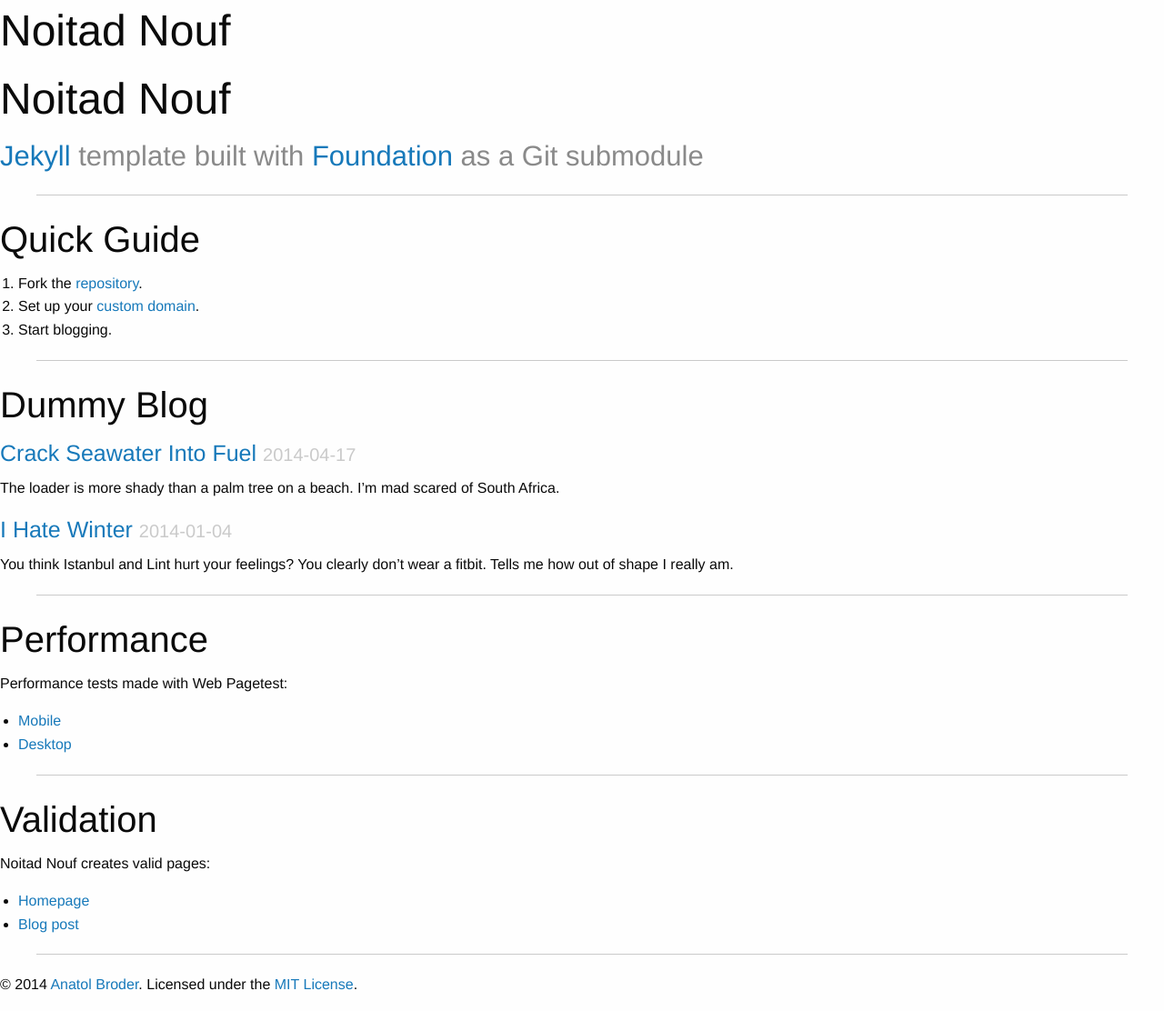
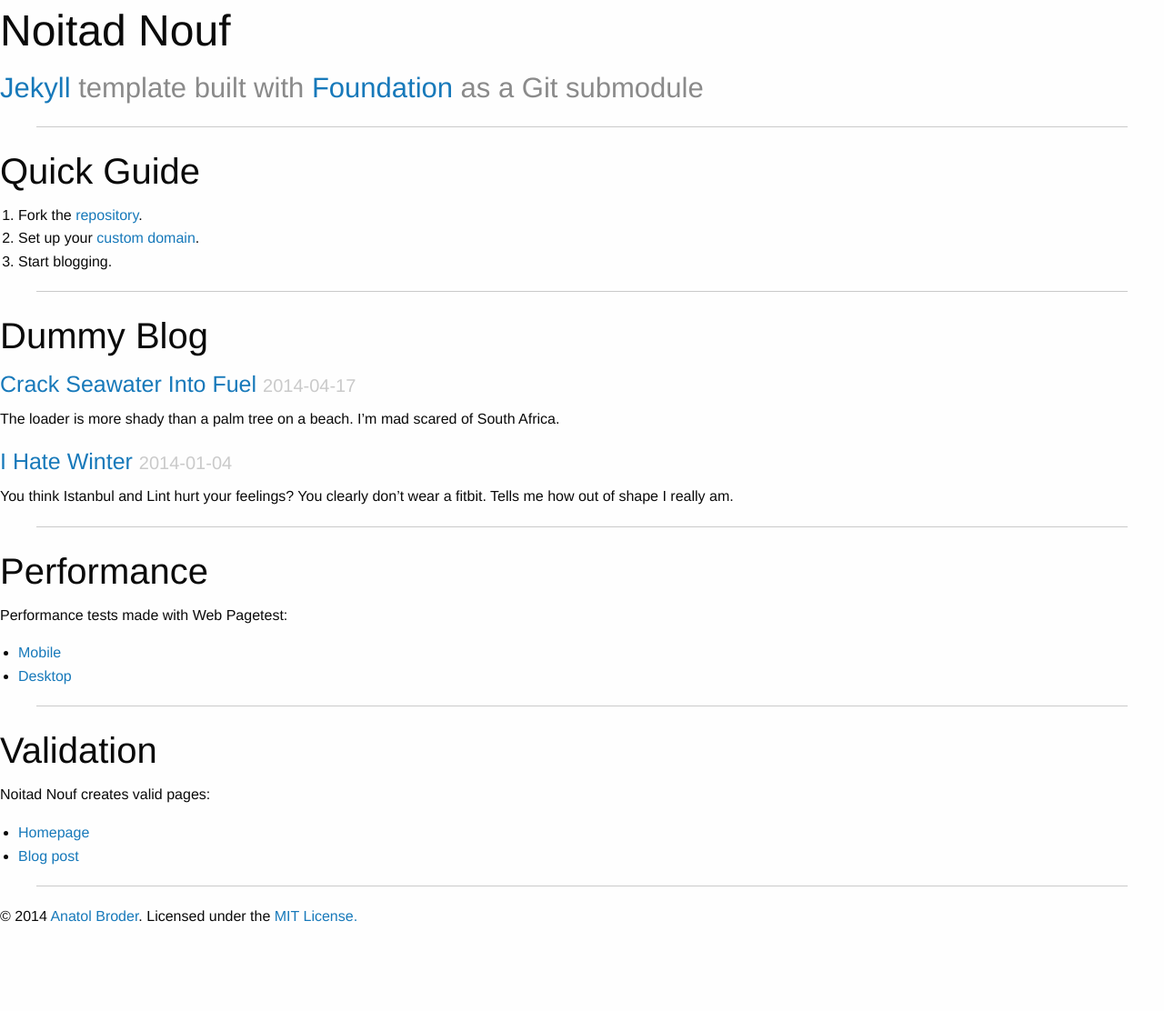
Before and after one commit to doktorbro/jekyll-noita, a Jekyll site: the page built from index.html, in a window 1280 px wide. Shown: the whole page at 91% size. Built offline with Jekyll 4.4.1, drawn with Linux system fonts in a browser that asks for light colours; nearby versions of some CDN libraries; library files that are not in the unit come from our copies; after the commit the page ends 1037 px from its top, so only the background shows below that.

Commit message:
Revert "Fix dot"
This reverts commit 7a62561440e998717720aca7a976cc4deb347b2b.

```diff
--- a/_layouts/default.html
+++ b/_layouts/default.html
@@ -14,18 +14,12 @@
     </div>
   </div>
 
-  <div class="row">
-    <div class="column">
-      <h1>{{ page.title }}</h1>
-    </div>
-  </div>
-
   {{ content }}
 
   <div class="row">
     <div class="column">
       <p>© 2014 <a href="http://penibelst.de/">Anatol Broder</a>. Licensed under
-      the <a href="http://opensource.org/licenses/MIT">MIT License</a>.</p>
+      the <a href="http://opensource.org/licenses/MIT">MIT License.</a></p>
     </div>
   </div>
 </body>
```
